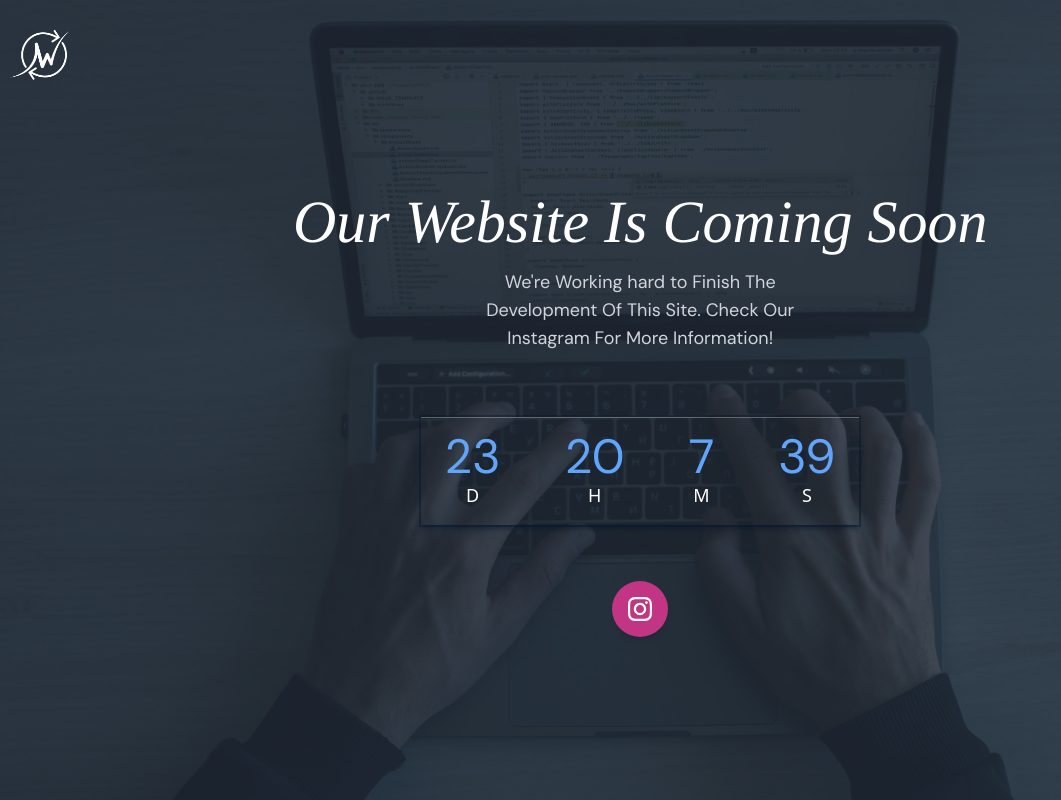
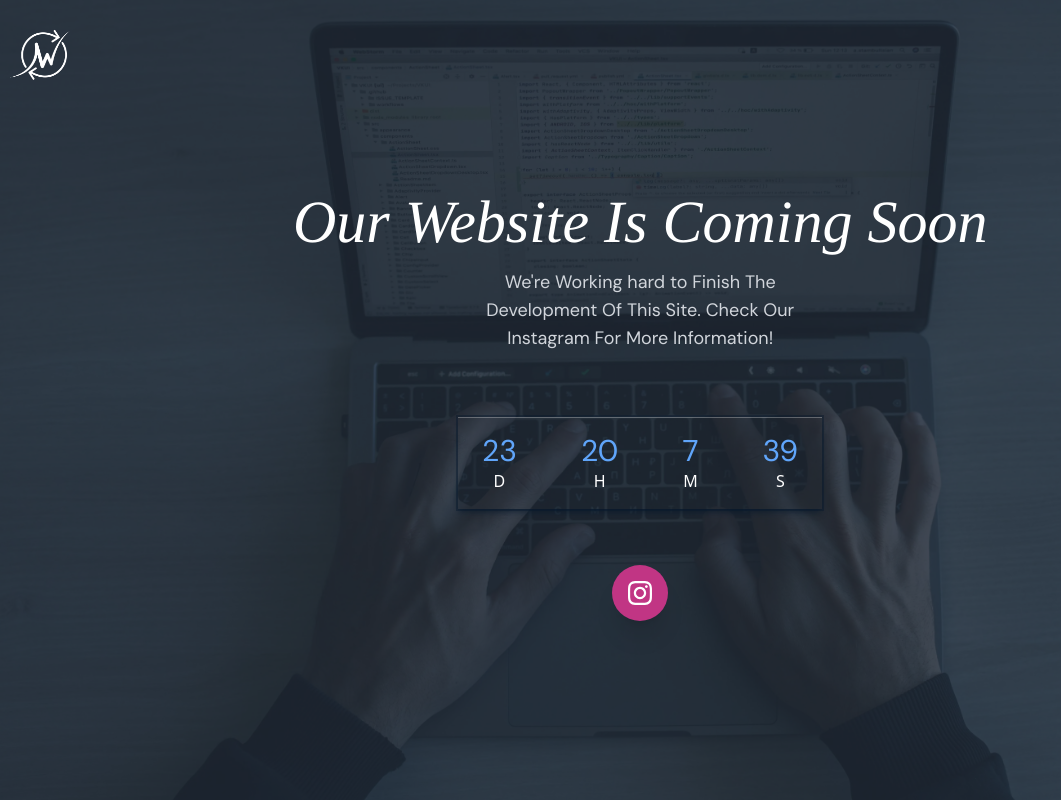
Before and after one commit to askwebsync/websync-landing, a Vue app: page / in a window 1280 px wide. Shown: the whole page, without its empty margins (0-1061 px from the left). Built offline with nearby package versions, Linux system fonts and the light colour scheme.

Commit message:
rapihin responsive

```diff
--- a/index.html
+++ b/index.html
@@ -7,9 +7,9 @@
   <meta name="description" content="Websync - Premium Website Developer">
   <link rel="icon" href="logo-1.png">
   <link rel="preconnect" href="https://fonts.googleapis.com">
-  <link rel="preconnect" href="https://fonts.gstatic.com">
+  <link rel="preconnect" href="https://fonts.gstatic.com" crossorigin>
   <link
-    href="https://fonts.googleapis.com/css2?family=DM+Sans:ital,wght@0,400;0,500;0,700;1,400;1,500;1,700&family=Roboto:wght@400;500&family=Tinos:ital,wght@0,700;1,400;1,700&display=swap"
+    href="https://fonts.googleapis.com/css2?family=DM+Sans:ital,wght@0,400;0,500;0,700;1,400;1,500;1,700&family=Tinos:ital,wght@0,700;1,400;1,700&display=swap"
     rel="stylesheet">
   <title>Websync - Premium Website Developer</title>
 </head>
--- a/src/App.vue
+++ b/src/App.vue
@@ -21,7 +21,7 @@
         <h1 class="text-4xl md:text-6xl text-white">
           Our Website Is Coming Soon
         </h1>
-        <h2 class="text-gray-300 text-sm md:text-lg max-w-sm">
+        <h2 class="text-gray-300 text-sm md:text-lg max-w-xs">
           We're Working hard to Finish The Development Of This Site. Check Our
           Instagram For More Information!
         </h2>
@@ -31,27 +31,27 @@
         class="flex flex-wrap justify-center p-2 md:p-4 text-center gap-1 md:gap-12 shadow-custom"
       >
         <div class="flex flex-col w-20 md:w-auto md:mx-2 mb-4 md:mb-0">
-          <h2 class="text-blue-400 text-3xl md:text-5xl">{{ day }}</h2>
-          <p class="text-white text-base md:text-lg">D</p>
+          <h2 class="text-blue-400 text-3xl md:text4xl">{{ day }}</h2>
+          <p class="text-white text-base">D</p>
         </div>
         <div class="flex flex-col w-20 md:w-auto md:mx-2 mb-4 md:mb-0">
-          <h2 class="text-blue-400 text-3xl md:text-5xl">{{ hours }}</h2>
-          <p class="text-white text-base md:text-lg">H</p>
+          <h2 class="text-blue-400 text-3xl md:text4xl">{{ hours }}</h2>
+          <p class="text-white text-base">H</p>
         </div>
         <div class="flex flex-col w-20 md:w-auto md:mx-2 mb-4 md:mb-0">
-          <h2 class="text-blue-400 text-3xl md:text-5xl">{{ minutes }}</h2>
-          <p class="text-white text-base md:text-lg">M</p>
+          <h2 class="text-blue-400 text-3xl md:text4xl">{{ minutes }}</h2>
+          <p class="text-white text-base">M</p>
         </div>
         <div class="flex flex-col w-20 md:w-auto md:mx-2">
-          <h2 class="text-blue-400 text-3xl md:text-5xl">{{ seconds }}</h2>
-          <p class="text-white text-base md:text-lg">S</p>
+          <h2 class="text-blue-400 text-3xl md:text4xl">{{ seconds }}</h2>
+          <p class="text-white text-base">S</p>
         </div>
       </div>
       <div class="flex justify-center z-10 mt-6">
         <a href="https://www.instagram.com/websync.id/">
           <button
             type="button"
-            class="button mb-2 inline-block rounded-full p-3 md:p-4 text-xs md:text-base font-medium uppercase leading-normal text-white shadow-md transition duration-150 ease-in-out hover:shadow-lg hover:text-black focus:shadow-lg focus:outline-none focus:ring-0 active:shadow-lg"
+            class="button mb-2 inline-block rounded-full p-3 md:p-4 text-xs md:text-base font-medium uppercase leading-normal text-white shadow-xl transition duration-150 ease-in-out hover:shadow-lg hover:text-black focus:shadow-lg focus:outline-none focus:ring-0 active:shadow-lg"
           >
             <svg
               xmlns="http://www.w3.org/2000/svg"
@@ -106,7 +106,7 @@ export default {
       if (this.loading) {
         this.loading = false;
       }
-    }, 3000);
+    }, 2000);
   },
   // components: {
   //   AppHeader,
```
